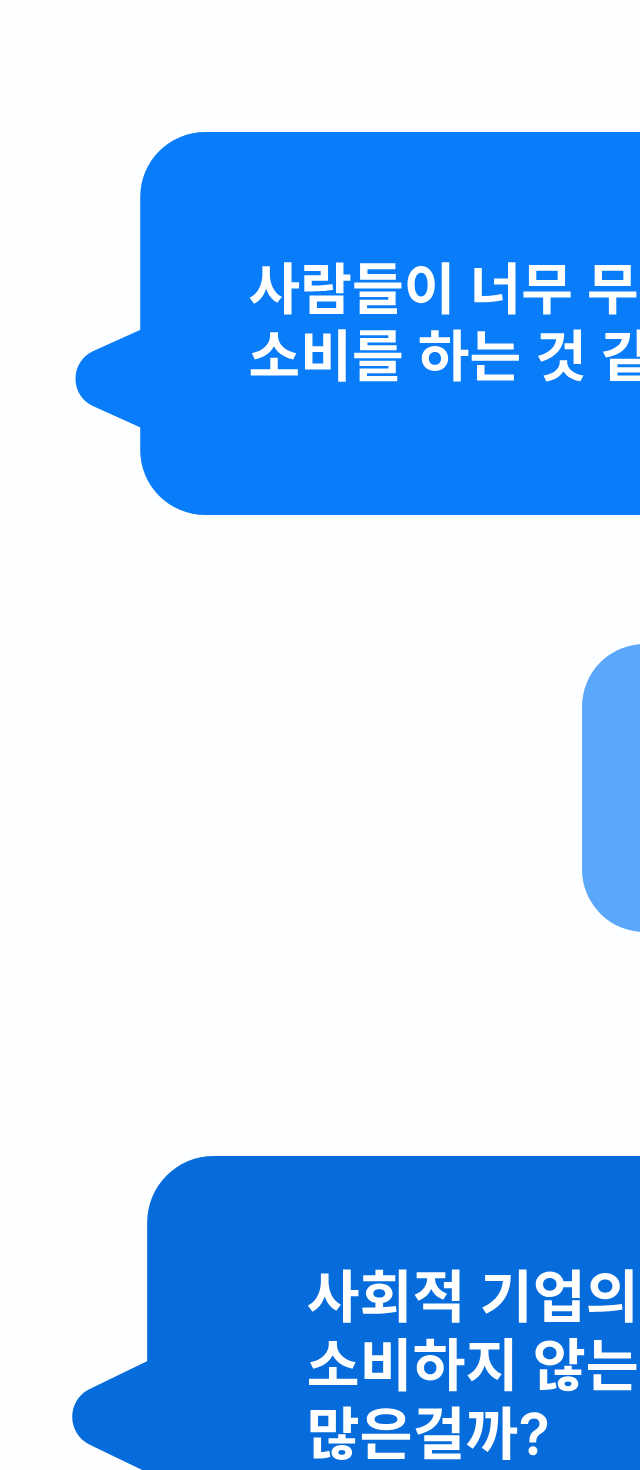
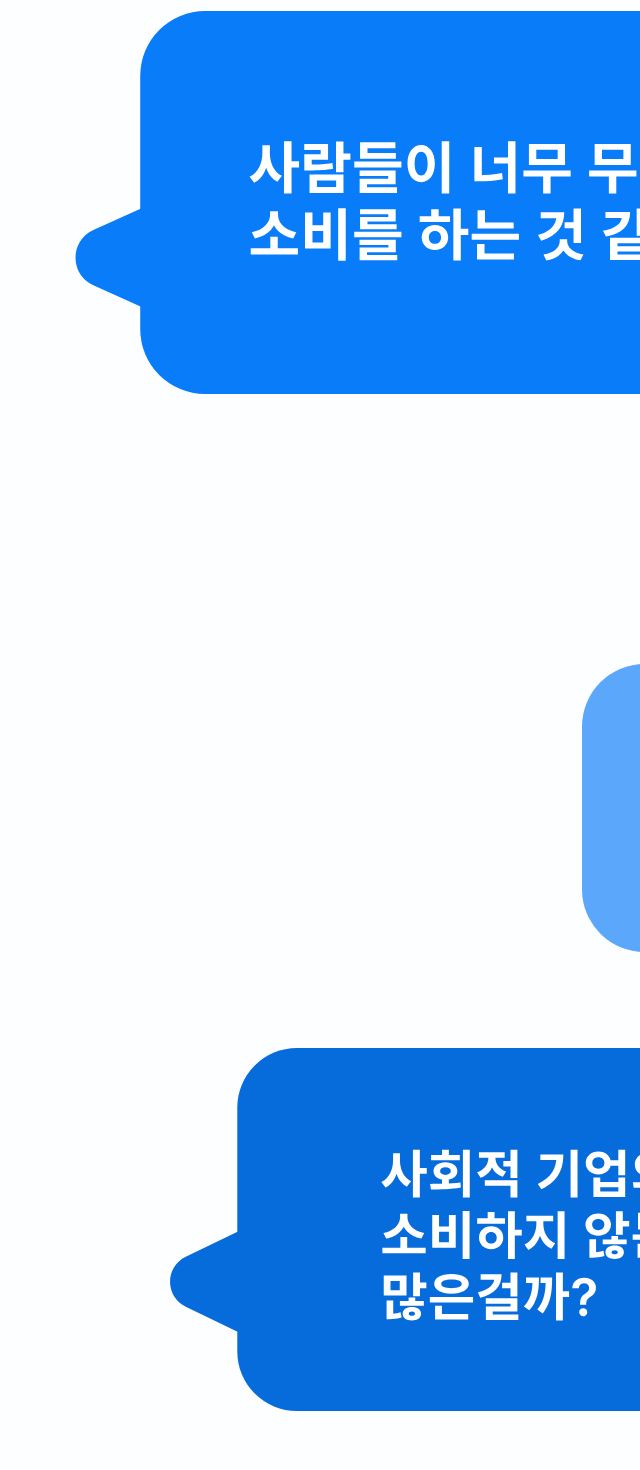
Before and after one commit to HNW-DevON/hnw-introduce-web, a React (Vite) app in the folder hnwdevon/: page / in a window 1280 px wide. Shown: the part 3580-5050 px from the top of the page, without its empty margins (640-1280 px from the left). Built offline with nearby package versions, Linux system fonts and the light colour scheme.

Commit message:
⚡ :: animation....

```diff
--- a/hnwdevon/src/pages/main/main.style.ts
+++ b/hnwdevon/src/pages/main/main.style.ts
@@ -92,29 +92,55 @@ export const AboutHistroyTitleWrap = styled.div`
     width: 100vw;
 `
 
-export const message1 = styled.img`
+export const message1 = styled.div`
+    /* width: 70%;
+
+    position: absolute;
+    top: 0;
+    margin-top: 290%; */
+`
+
+export const message1st = styled.img`
     width: 70%;
 
     position: absolute;
     top: 0;
-    margin-top: 290%;
+    margin-top: -155%;
 `
 
-export const message2 = styled.img`
+export const message2 = styled.div`
+    /* width: 58%;
+
+    position: absolute;
+    top: 0;
+    margin-top: 330%;
+    margin-left: 43%; */
+`
+
+export const message2st = styled.img`
     width: 58%;
 
     position: absolute;
     top: 0;
-    margin-top: 330%;
+    margin-top: -104%;
     margin-left: 43%;
 `
 
-export const message3 = styled.img`
-    width: 87%;
+export const message3 = styled.div`
+    /* width: 87%;
 
     position: absolute;
     top: 0;
-    margin-top: 370%;
+    margin-top: 370%; */
+`
+
+export const message3st = styled.img`
+    width: 78%;
+
+    position: absolute;
+    top: 0;
+    margin-top: -74%;
+    margin-left: 8%;
 `
 
 export const HistoryStart = styled.div`
--- a/hnwdevon/src/pages/main/main.tsx
+++ b/hnwdevon/src/pages/main/main.tsx
@@ -26,43 +26,61 @@ const Main: React.FC = () => {
   const animatedElementRef5 = useRef<HTMLDivElement>(null);
   const animatedElementRef6 = useRef<HTMLDivElement>(null);
   const animatedElementRef7 = useRef<HTMLDivElement>(null);
+  const animatedElementRef8 = useRef<HTMLDivElement>(null);
+  const animatedElementRef9 = useRef<HTMLDivElement>(null);
+  const animatedElementRef10 = useRef<HTMLDivElement>(null);
+  const animatedElementRef11 = useRef<HTMLDivElement>(null);
+
 
   const [visibleElements, setVisibleElements] = useState<number>(0);
 
   useEffect(() => {
-    const OfferScroll = () => {
-      const { top: top1 } = animatedElementRef1.current!.getBoundingClientRect();
-      const { top: top2 } = animatedElementRef2.current!.getBoundingClientRect();
       const { top: top3 } = animatedElementRef3.current!.getBoundingClientRect();
-      // const { top: top4 } = animatedElementRef4.current!.getBoundingClientRect();
-      // const { top: top5 } = animatedElementRef5.current!.getBoundingClientRect();
-      // const { top: top6 } = animatedElementRef6.current!.getBoundingClientRect();
-      // const { top: top7 } = animatedElementRef7.current!.getBoundingClientRect();
+    const MainScroll = () => {
+      const top1 = animatedElementRef1.current?.getBoundingClientRect().top || 0;
+      const top2 = animatedElementRef2.current?.getBoundingClientRect().top || 0;
+      const top3 = animatedElementRef3.current?.getBoundingClientRect().top || 0;
+      const top4 = animatedElementRef4.current?.getBoundingClientRect().top || 0;
+      const top5 = animatedElementRef5.current?.getBoundingClientRect().top || 0;
+      const top6 = animatedElementRef6.current?.getBoundingClientRect().top || 0;
+      const top7 = animatedElementRef7.current?.getBoundingClientRect().top || 0;
+      const top8 = animatedElementRef8.current?.getBoundingClientRect().top || 0;
+      const top9 = animatedElementRef9.current?.getBoundingClientRect().top || 0;
+      const top10 = animatedElementRef10.current?.getBoundingClientRect().top || 0;
+      const top11 = animatedElementRef11.current?.getBoundingClientRect().top || 0;
 
       const isInViewPort1 = top1 >= 0 && top1 <= window.innerHeight;
       const isInViewPort2 = top2 >= 0 && top2 <= window.innerHeight;
       const isInViewPort3 = top3 >= 0 && top3 <= window.innerHeight;
-      // const isInViewPort4 = top4 >= 0 && top4 <= window.innerHeight;
-      // const isInViewPort5 = top5 >= 0 && top5 <= window.innerHeight;
-      // const isInViewPort6 = top6 >= 0 && top6 <= window.innerHeight;
-      // const isInViewPort7 = top7 >= 0 && top7 <= window.innerHeight;
+      const isInViewPort4 = top4 >= 0 && top4 <= window.innerHeight;
+      const isInViewPort5 = top5 >= 0 && top5 <= window.innerHeight;
+      const isInViewPort6 = top6 >= 0 && top6 <= window.innerHeight;
+      const isInViewPort7 = top7 >= 0 && top7 <= window.innerHeight;
+      const isInViewPort8 = top8 >= 0 && top8 <= window.innerHeight;
+      const isInViewPort9 = top9 >= 0 && top9 <= window.innerHeight;
+      const isInViewPort10 = top10 >= 0 && top10 <= window.innerHeight;
+      const isInViewPort11 = top11 >= 0 && top11 <= window.innerHeight;
 
       let visibleCount = 0;
       if (isInViewPort1) visibleCount = 1;
       if (isInViewPort2) visibleCount = 2;
       if (isInViewPort3) visibleCount = 3;
-      // if (isInViewPort4) visibleCount = 4;
-      // if (isInViewPort5) visibleCount = 5;
-      // if (isInViewPort6) visibleCount = 6;
-      // if (isInViewPort7) visibleCount = 7;
+      if (isInViewPort4) visibleCount = 4;
+      if (isInViewPort5) visibleCount = 5;
+      if (isInViewPort6) visibleCount = 6;
+      if (isInViewPort7) visibleCount = 7;
+      if (isInViewPort8) visibleCount = 8;
+      if (isInViewPort9) visibleCount = 9;
+      if (isInViewPort10) visibleCount = 10;
+      if (isInViewPort11) visibleCount = 11;
 
       setVisibleElements(visibleCount);
     };
 
-    window.addEventListener("scroll", OfferScroll);
+    window.addEventListener("scroll", MainScroll);
 
     return () => {
-      window.removeEventListener("scroll", OfferScroll);
+      window.removeEventListener("scroll", MainScroll);
     };
   }, []);
 
@@ -114,17 +132,53 @@ const Main: React.FC = () => {
             style={{
               opacity: visibleElements >= 4 ? 1 : 0,
               transform: `translateY(${visibleElements >= 4 ? "0" : "50px"})`,
-              transition: "opacity 0.5s, transform 1.8s",
+              transition: "opacity 0.5s, transform 3s",
             }}
           >
             착한소비는
           </S.AboutHistroyTitle>
         </S.AboutHistroyTitleWrap>
-        <S.message1 src={HisMessage1}></S.message1>
-        <S.message2 src={HisMessage2}></S.message2>
-        <S.message3 src={HisMessage3}></S.message3>
+
+        <S.message1
+          ref={animatedElementRef5}
+          style={{
+            opacity: visibleElements >= 5 ? 1 : 0,
+            transform: `translateY(${visibleElements >= 5 ? "0" : "50px"})`,
+            transition: "opacity 0.5s, transform 2s",
+          }}
+        >
+          <S.message1st src={HisMessage1} alt="error" />
+        </S.message1>
+        <S.message2
+          ref={animatedElementRef6}
+          style={{
+            opacity: visibleElements >= 6 ? 1 : 0,
+            transform: `translateY(${visibleElements >= 6 ? "0" : "50px"})`,
+            transition: "opacity 0.5s, transform 2s",
+          }}
+        >
+          <S.message2st src={HisMessage2} alt="error" />
+        </S.message2>
+        <S.message3
+          ref={animatedElementRef7}
+          style={{
+            opacity: visibleElements >= 7 ? 1 : 0,
+            transform: `translateY(${visibleElements >= 7 ? "0" : "50px"})`,
+            transition: "opacity 0.5s, transform 2s",
+          }}
+        >
+          <S.message3st src={HisMessage3} alt="error" />
+        </S.message3>
+
         <S.HistoryStartWrap>
-          <S.HistoryStart>라는 의문점을 가지고 시작되었어요</S.HistoryStart>
+          <S.HistoryStart
+          ref={animatedElementRef8}
+          style={{
+            opacity: visibleElements >= 8 ? 1 : 0,
+            transform: `translateY(${visibleElements >= 8 ? "0" : "50px"})`,
+            transition: "opacity 0.5s, transform 2.4s",
+          }}
+          >라는 의문점을 가지고 시작되었어요</S.HistoryStart>
         </S.HistoryStartWrap>
       </>
       <S.SecondBackImg src={Background3}/>
@@ -133,12 +187,31 @@ const Main: React.FC = () => {
       <S.BlueLine1 src={Blueline}/>
       <S.BlueLine2 src={Blueline}/>
       <S.MainLastWrap>
-        <S.MainLastTitle>착한소비는</S.MainLastTitle>
-        <S.MainLastSub>
+        <S.MainLastTitle
+        ref={animatedElementRef9}
+        style={{
+          opacity: visibleElements >= 9 ? 1 : 0,
+          transform: `translateY(${visibleElements >= 9 ? "0" : "50px"})`,
+          transition: "opacity 0.5s, transform 1.9",
+        }}
+        >착한소비는</S.MainLastTitle>
+        <S.MainLastSub
+        ref={animatedElementRef10}
+        style={{
+          opacity: visibleElements >= 10 ? 1 : 0,
+          transform: `translateY(${visibleElements >= 10 ? "0" : "50px"})`,
+          transition: "opacity 0.5s, transform 2s",
+        }}>
           <S.MainLastSubSpan>개인</S.MainLastSubSpan>과
           <S.MainLastSubSpan>기업</S.MainLastSubSpan> 모두의
         </S.MainLastSub>
-        <S.MainLastEsg>
+        <S.MainLastEsg
+        ref={animatedElementRef11}
+        style={{
+          opacity: visibleElements >= 11 ? 1 : 0,
+          transform: `translateY(${visibleElements >= 11 ? "0" : "50px"})`,
+          transition: "opacity 0.5s, transform 1.5s",
+        }}>
           <S.MainLastEsgSpan> ESG </S.MainLastEsgSpan>실천을 지향해요!
         </S.MainLastEsg>
       </S.MainLastWrap>
```
